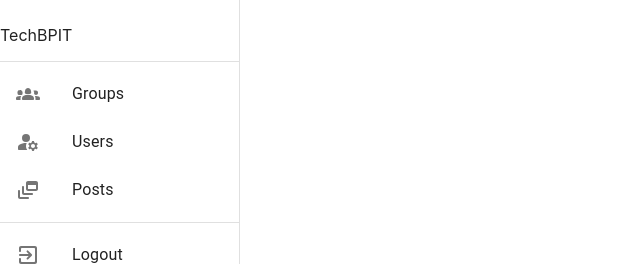
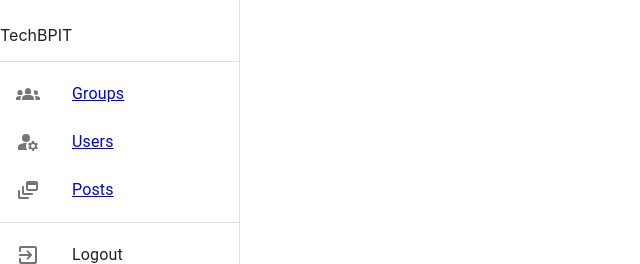
Before and after one commit to SiddhantChadha/admin-techbpit, a React (Create React App) app: page / in a window 1280 px wide. Shown: the part 130-394 px from the top of the page, without its empty margins (0-640 px from the left). Built offline with nearby package versions, Linux system fonts and the light colour scheme.

Commit message:
added navlink

```diff
--- a/src/App.jsx
+++ b/src/App.jsx
@@ -1,9 +1,16 @@
-import React from 'react'
+import React from "react";
+import Sidebar from "./components/Sidebar";
+import { Outlet } from "react-router-dom";
 
 function App() {
   return (
-    <div>App</div>
-  )
+    <div style={{display:"flex"}}>
+      <Sidebar />
+      <div id="detail">
+        <Outlet />
+      </div>
+      </div>
+  );
 }
 
-export default App
+export default App;
--- a/src/components/Sidebar.jsx
+++ b/src/components/Sidebar.jsx
@@ -8,71 +8,82 @@ import ListItemButton from "@mui/material/ListItemButton";
 import ListItemIcon from "@mui/material/ListItemIcon";
 import ListItemText from "@mui/material/ListItemText";
 import logo from "../assets/images/logo.png";
-import Groups2RoundedIcon from '@mui/icons-material/Groups2Rounded';
-import ManageAccountsRoundedIcon from '@mui/icons-material/ManageAccountsRounded';
-import DynamicFeedRoundedIcon from '@mui/icons-material/DynamicFeedRounded';
-import ExitToAppRoundedIcon from '@mui/icons-material/ExitToAppRounded';
-
+import Groups2RoundedIcon from "@mui/icons-material/Groups2Rounded";
+import ManageAccountsRoundedIcon from "@mui/icons-material/ManageAccountsRounded";
+import DynamicFeedRoundedIcon from "@mui/icons-material/DynamicFeedRounded";
+import ExitToAppRoundedIcon from "@mui/icons-material/ExitToAppRounded";
+import { NavLink, Link } from "react-router-dom";
+import "../index.css";
 
 const drawerWidth = 240;
 
 function Sidebar() {
   return (
-    <Box sx={{ display: 'flex' }}>
+    <Box sx={{ display: "flex" }}>
       <Drawer
         sx={{
           width: drawerWidth,
           flexShrink: 0,
-        '& .MuiDrawer-paper': {
+          "& .MuiDrawer-paper": {
             width: drawerWidth,
-          boxSizing: 'border-box',
+            boxSizing: "border-box",
           },
         }}
         variant="permanent"
         anchor="left"
       >
-    <Box sx={{ alignSelf: 'center',paddingY: 2}}>
+        <Box sx={{ alignSelf: "center", paddingY: 2 }}>
           <img src={logo} />
         </Box>
         <p>TechBPIT</p>
         <Divider />
         <List>
-        <ListItem key='Groups' disablePadding>
+          <ListItem key="Groups" disablePadding>
+            <Link to={`groups`}>
               <ListItemButton>
                 <ListItemIcon>
                   <Groups2RoundedIcon />
                 </ListItemIcon>
-              <ListItemText primary='Groups' />
+                <ListItemText primary="Groups" />
               </ListItemButton>
+            </Link>
           </ListItem>
 
-        <ListItem key='Users' disablePadding>
+          <ListItem key="Users" disablePadding>
+            <NavLink
+              to={`users`}
+              className={({ isActive, isPending }) =>
+                isActive ? "active" : isPending ? "pending" : ""
+              }
+            >
               <ListItemButton>
                 <ListItemIcon>
                   <ManageAccountsRoundedIcon />
                 </ListItemIcon>
-              <ListItemText primary='Users' />
+                <ListItemText primary="Users" />
               </ListItemButton>
+            </NavLink>
           </ListItem>
 
-        <ListItem key='Posts' disablePadding>
+          <ListItem key="Posts" disablePadding>
+            <Link to={`posts`}>
               <ListItemButton>
                 <ListItemIcon>
                   <DynamicFeedRoundedIcon />
                 </ListItemIcon>
-              <ListItemText primary='Posts' />
+                <ListItemText primary="Posts" />
               </ListItemButton>
+            </Link>
           </ListItem>
-
         </List>
         <Divider />
         <List>
-      <ListItem key='Logout' disablePadding>
+          <ListItem key="Logout" disablePadding>
             <ListItemButton>
               <ListItemIcon>
                 <ExitToAppRoundedIcon />
               </ListItemIcon>
-              <ListItemText primary='Logout' />
+              <ListItemText primary="Logout" />
             </ListItemButton>
           </ListItem>
         </List>
--- a/src/index.css
+++ b/src/index.css
@@ -11,3 +11,12 @@ code {
   font-family: source-code-pro, Menlo, Monaco, Consolas, 'Courier New',
     monospace;
 }
+
+a.active {
+  background: hsl(224, 98%, 58%);
+  color: white;
+}
+
+a.pending {
+  color: hsl(224, 98%, 58%);
+}
```
Also changed, not shown: src/index.js (+18 -2 lines). Lines whose indentation alone changed are shown as unchanged.
